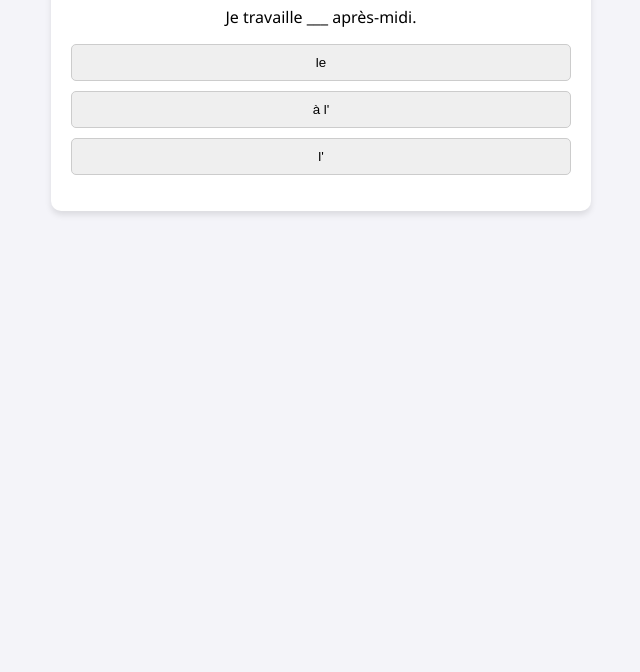
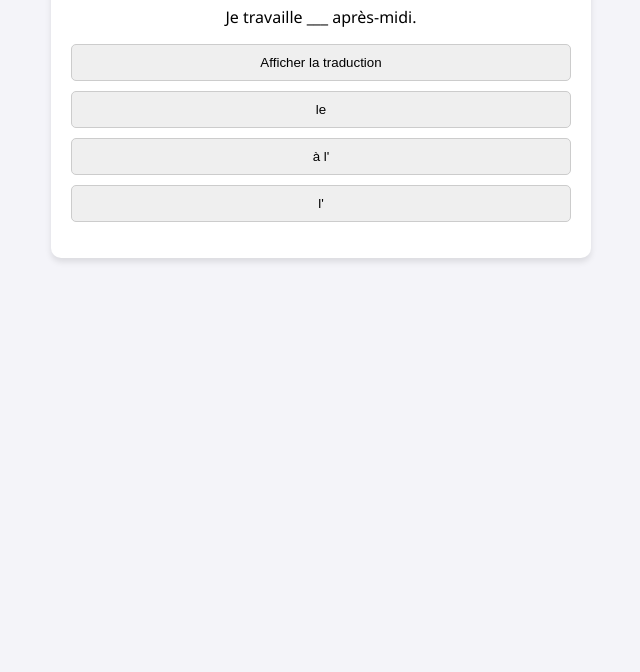
Before and after one commit to leadjaroun2/Exercices-A1-Temporalit-Marqueurs-Pr-cis, a plain HTML site: page index.html in a window 1280 px wide. Shown: the part 128-800 px from the top of the page, without its empty margins (319-959 px from the left). Drawn offline with Linux system fonts and the light colour scheme.

Commit message:
Update index.html

```diff
--- a/index.html
+++ b/index.html
@@ -9,7 +9,9 @@
     <div id="quiz-container">
         <h1>Quiz de Grammaire A1</h1>
         <div id="quiz">
-            <p id="question"></p>
+           <p id="question"></p>
+<button id="btn-trad" onclick="toggleTraduction()">Afficher la traduction</button>
+<p id="traduction" style="display:none; font-style:italic; color:gray;"></p>
             <div id="options"></div>
             <p id="feedback"></p>
         </div>
```
